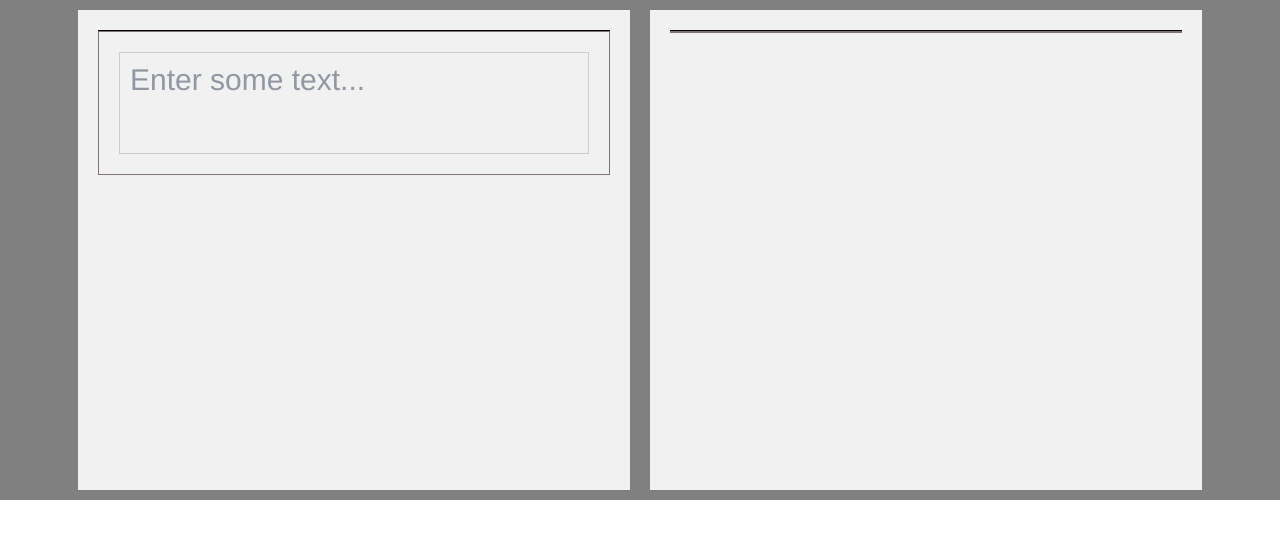
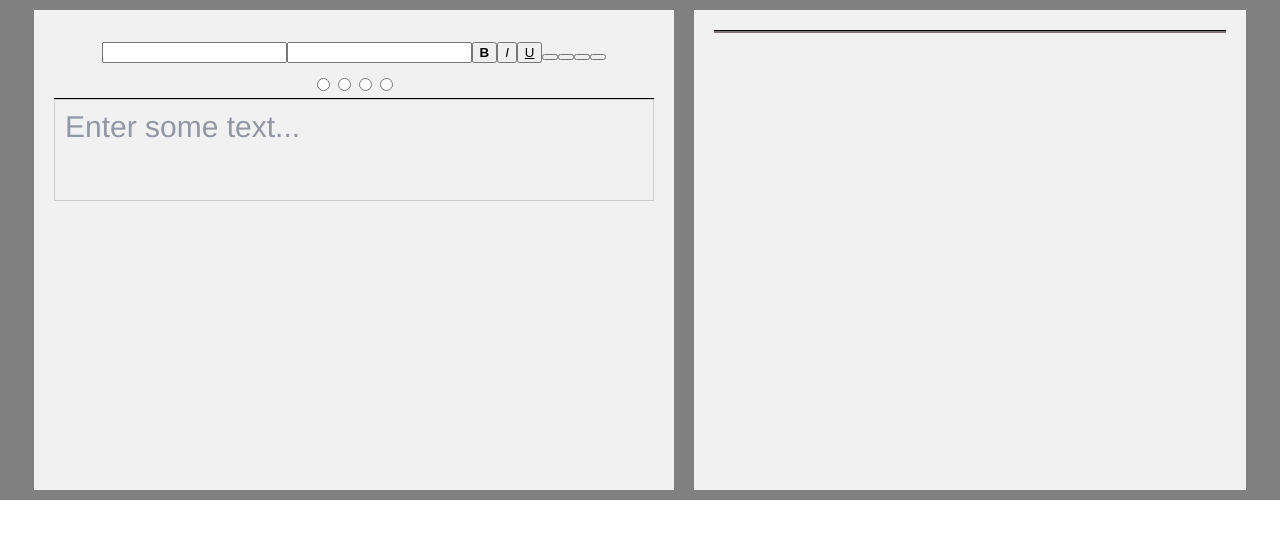
Before and after one commit to chandreshkkhatri/markdown-to-html, a React (Create React App) app: page / in a window 1280 px wide. Shown: the top 538 px of the page. Built offline with nearby package versions, Linux system fonts and the light colour scheme.

Commit message:
component restructured; added a few buttons

```diff
--- a/src/App.css
+++ b/src/App.css
@@ -23,7 +23,6 @@
 
 .column-body {
   border: 1px solid rgb(129, 116, 116);
-  display: flex;
 }
 
 .text-editor {
--- a/src/App.js
+++ b/src/App.js
@@ -1,24 +1,13 @@
 import "./App.css";
-import RichTextEditor from './RichTextEditor';
+import RichTextEditor from "./RichTextEditor";
 
 function App() {
   return (
     <div className="App">
+      <RichTextEditor />
       <div className="column">
-        <div className="column-header">
-
-        </div>
-        <div className="column-body">
-          <RichTextEditor/>
-        </div>
-      </div>
-      <div className="column">
-        <div className="column-header">
-
-        </div>
-        <div className="column-body">
-
-        </div>
+        <div className="column-header"></div>
+        <div className="column-body"></div>
       </div>
     </div>
   );
--- a/src/RichTextEditor.js
+++ b/src/RichTextEditor.js
@@ -1,14 +1,34 @@
 import React, { useState } from "react";
-import { Editor, EditorState } from "draft-js";
+import { Editor, EditorState, RichUtils } from "draft-js";
 import "draft-js/dist/Draft.css";
+
 
 const RichTextEditor = () => {
   const [editorState, setEditorState] = useState(() =>
     EditorState.createEmpty()
   );
   return (
-    <div style={styles.root}>
-      <div style={styles.editor}>
+    <div style={styles.root} className="column">
+      <div className="column-header">
+        <input />
+        <input />
+
+        <button style={styles.bold}>B</button>
+        <button style={styles.italic}>I</button>
+        <button style={styles.underline}>U</button>
+        <button></button>
+        <button></button>
+        <button></button>
+        <button></button>
+        <div>
+        <input type="radio"/><i className="fas fa-align-left"></i>
+        <input type="radio"/><i className="fas fa-align-left"></i>
+        <input type="radio"/><i className="fas fa-align-left"></i>
+        <input type="radio"/><i className="fas fa-align-left"></i>
+
+        </div>
+      </div>
+      <div style={styles.editor} className="column-body">
         <Editor
           editorState={editorState}
           onChange={setEditorState}
@@ -35,6 +55,15 @@ const styles = {
     marginTop: 10,
     textAlign: "center",
   },
+  bold: {
+    fontWeight: "bold",
+  },
+  italic: {
+    fontStyle: "italic",
+  },
+  underline: {
+    textDecoration: "underline",
+  },
 };
 
 export default RichTextEditor;
```
Also changed, not shown: 2 other files (tests, documents, lock files or other folders).
